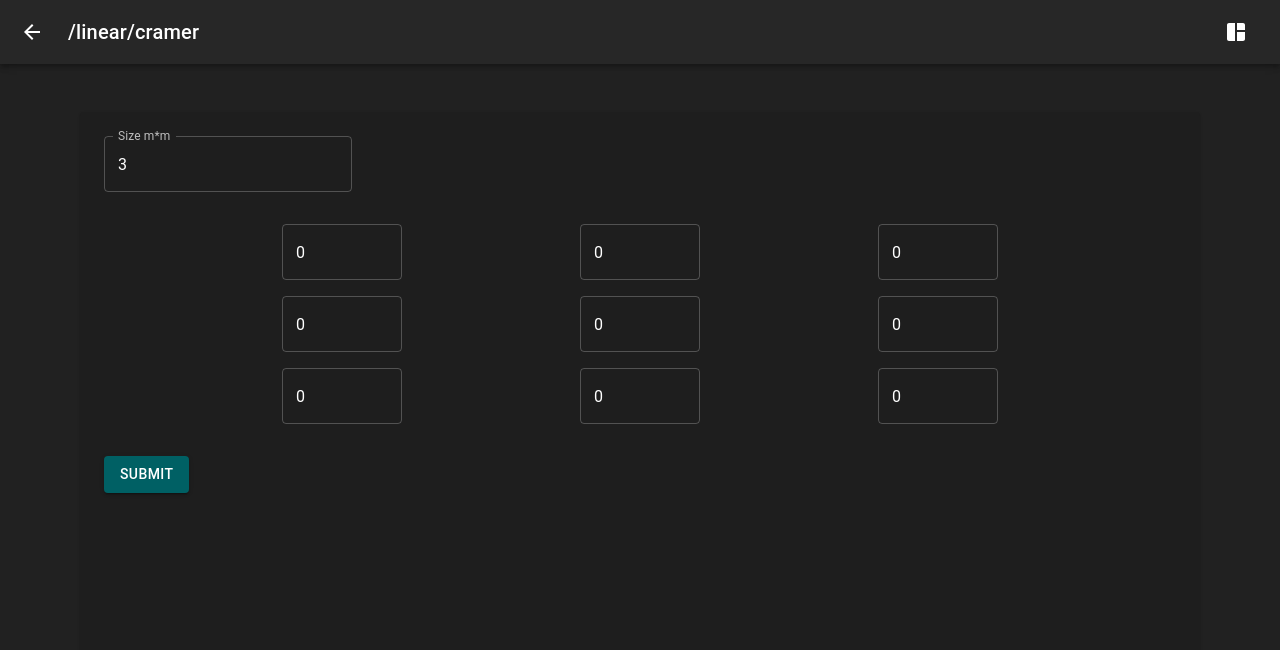
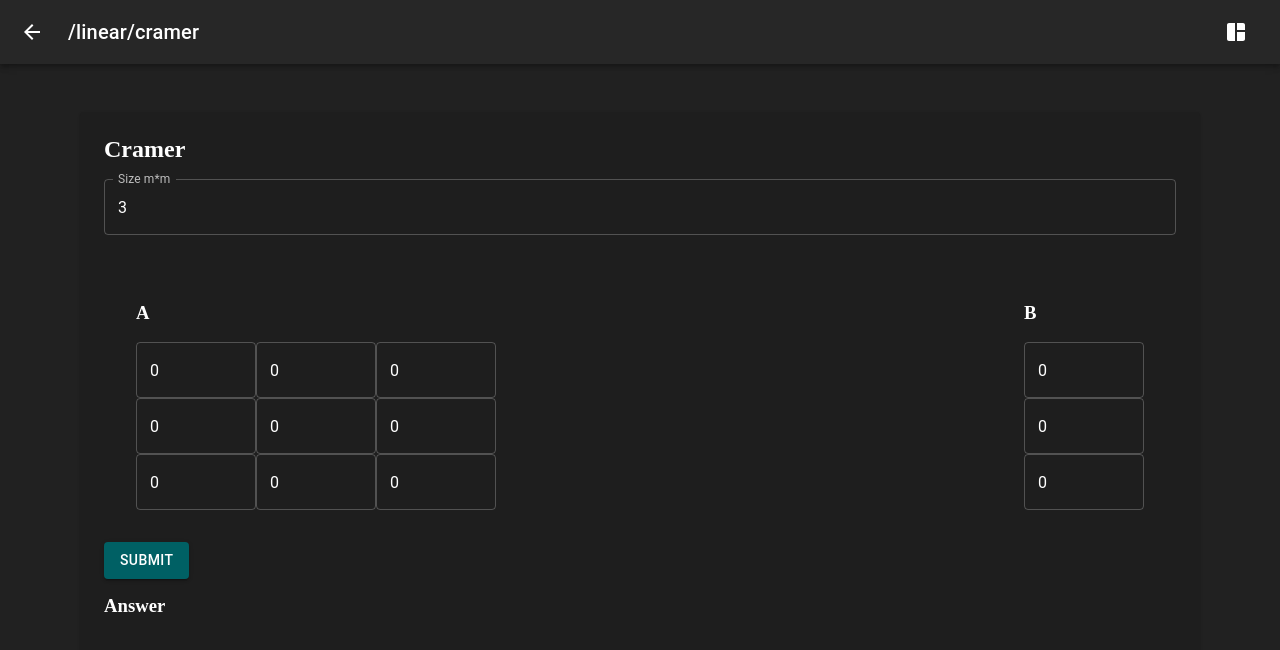
Before and after one commit to SWitsarut/numer-web, a React (Vite) app: page /linear/cramer in a window 1280 px wide. Shown: the top 650 px of the page. Built offline with nearby package versions, Linux system fonts and the light colour scheme.

Commit message:
add cramer

```diff
--- a/src/pages/linear equation/Cramer.tsx
+++ b/src/pages/linear equation/Cramer.tsx
@@ -4,21 +4,36 @@ import { useEffect, useState } from "react";
 
 function Cramer() {
 	const [size, setSize] = useState<number>(3);
-	const [A, setA] = useState<number[][]>([[]]);
-	const [B, setB] = useState<number[]>([]);
+	const [A, setA] = useState<number[][]>(() => {
+		return Array.from({ length: size }, () => new Array(size).fill(0));
+	});
+	const [B, setB] = useState<number[]>(() => new Array(size).fill(0));
 
 	useEffect(() => {
 		document.title = "Cramer";
 	}, []);
 
-	useEffect(() => {
-		setA(new Array(size).fill(new Array(size).fill(0)));
-	}, [size]);
-	const fetchAnswer = async () => {
-		await axios.post("http://localhost:8080/cramer", {}).then((e) => {
-			e.status;
+	const [ans, setAns] = useState<number[]>();
+
+	const fetchAnswer = () => {
+		axios
+			.post("http://localhost:8080/cramer", {
+				A,
+				B,
+			})
+			.then((response) => {
+				const responseData = response.data;
+				setAns(responseData); // Update the ans state with the response data
+			})
+			.catch((error) => {
+				console.error("Error fetching answer:", error);
 			});
 	};
+
+	useEffect(() => {
+		setA(() => Array.from({ length: size }, () => new Array(size).fill(0)));
+		setB(() => new Array(size).fill(0));
+	}, [size]);
 
 	const handleMatrixChange = (rowIndex: number, colIndex: number, newValue: number) => {
 		setA((prevA) => {
@@ -32,45 +47,59 @@ function Cramer() {
 		});
 	};
 
+	const handleBChange = (colIndex: number, newValue: number) => {
+		setB((prevB) => {
+			const newB = prevB.map((value, i) => (i === colIndex ? newValue : value));
+			return newB;
+		});
+	};
+
 	return (
-		<>
+		<Stack spacing={2}>
+			<h2>Cramer</h2>
 			<TextField
 				variant="outlined"
 				label="Size m*m"
 				type="number"
 				value={size}
 				onChange={(e) => {
-					setSize(() => {
-						return Math.max(Number(e.target.value), 0);
-					});
+					setSize(Math.max(Math.min(Number(e.target.value), 10), 0));
 				}}
 			/>
 			<form
 				onSubmit={(e) => {
 					e.preventDefault();
-					console.log(A);
+					console.log("Matrix A:", A);
+					console.log("Vector B:", B);
+					fetchAnswer();
 				}}
 			>
-				<Stack spacing={2} padding={"2em"}>
+				<Box padding={"2em"} display={"flex"} justifyContent={"space-between"}>
+					<Box className="A">
+						<h3>A</h3>
 						{A.map((row, rowIndex) => {
 							return (
 								<Box
 									key={rowIndex}
 									width="100%"
-								display={"flex"}
-								justifyContent={"space-evenly"}
-								gap="2em"
+									display="flex"
+									justifyContent="space-around"
+									// gap="2em"
 								>
-								{A[rowIndex].map((col, colIndex) => {
+									{row.map((col, colIndex) => {
 										return (
 											<TextField
 												type="number"
 												sx={{ maxWidth: 120 }}
-											key={`${rowIndex},${colIndex}`}
+												key={`${rowIndex}-${colIndex}`}
 												value={A[rowIndex][colIndex]}
 												onChange={(e) => {
 													const newValue = Number(e.target.value);
-												handleMatrixChange(rowIndex, colIndex, newValue);
+													handleMatrixChange(
+														rowIndex,
+														colIndex,
+														newValue
+													);
 												}}
 											/>
 										);
@@ -78,10 +107,41 @@ function Cramer() {
 								</Box>
 							);
 						})}
+					</Box>
+					<Box minWidth={"1em"}></Box>
+					<Box className="B" display={"flex"} flexDirection={"column"}>
+						<h3>B</h3>
+						{B.map((value, colIndex) => {
+							return (
+								<TextField
+									type="number"
+									sx={{ maxWidth: 120 }}
+									key={`${colIndex}`}
+									value={B[colIndex]}
+									onChange={(e) => {
+										const newValue = Number(e.target.value);
+										handleBChange(colIndex, newValue);
+									}}
+								/>
+							);
+						})}
+					</Box>
+				</Box>
+				<Button variant="contained" type="submit">
+					Submit
+				</Button>
+			</form>
+			<Stack spacing={2}>
+				<h3>Answer</h3>
+				<Box display={"flex"} flexDirection={"column"} alignItems={"center"}>
+					{ans?.map((value, index) => (
+						<h4 key={index}>
+							x{index} = {value}
+						</h4>
+					))}
+				</Box>
 			</Stack>
-				<Button variant="contained" type="submit">Submit</Button>
-			</form>
-		</>
+		</Stack>
 	);
 }
 
```
Also changed, not shown: 2 other files (tests, documents, lock files or other folders). Lines whose indentation alone changed are shown as unchanged.
